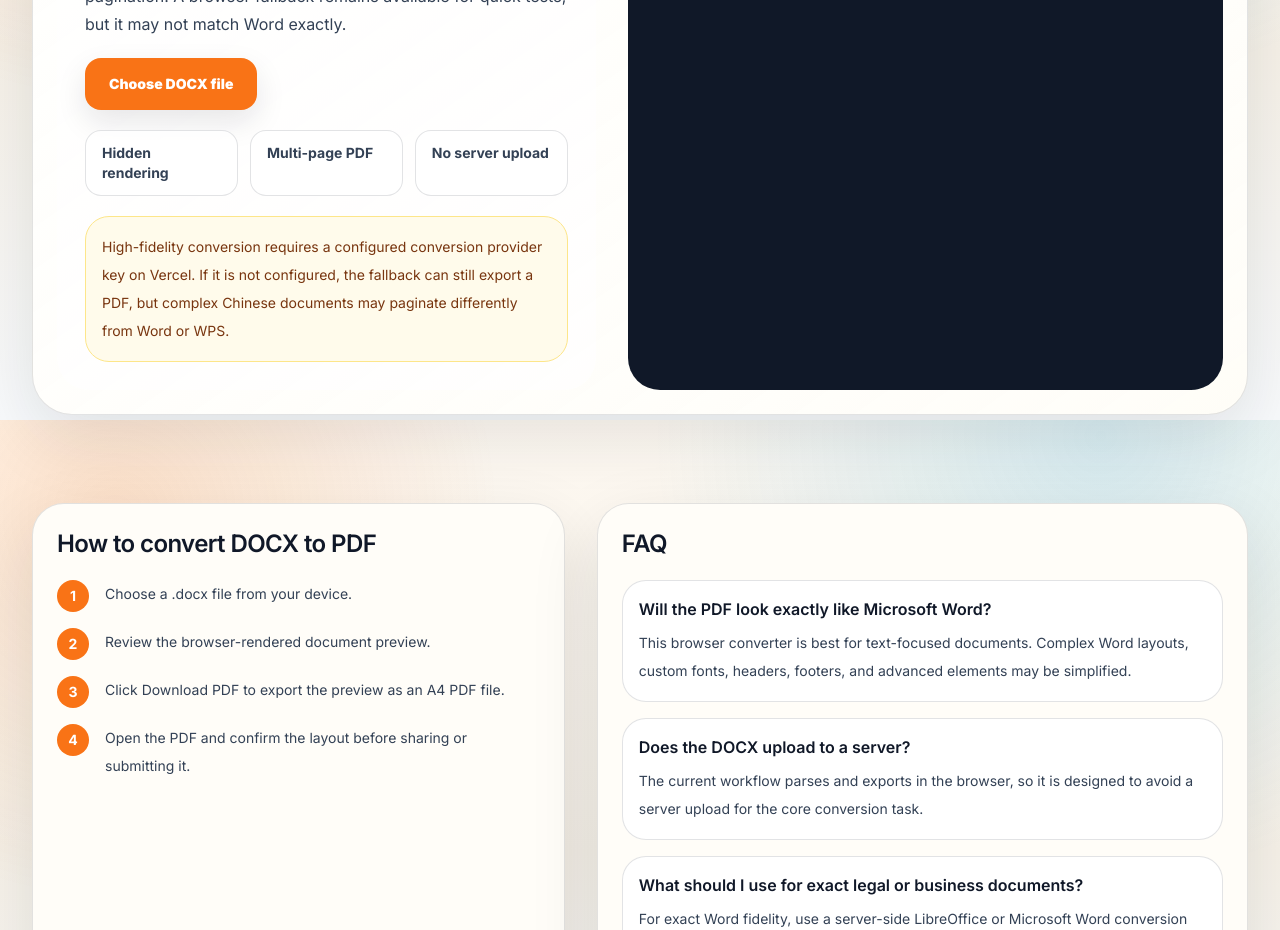
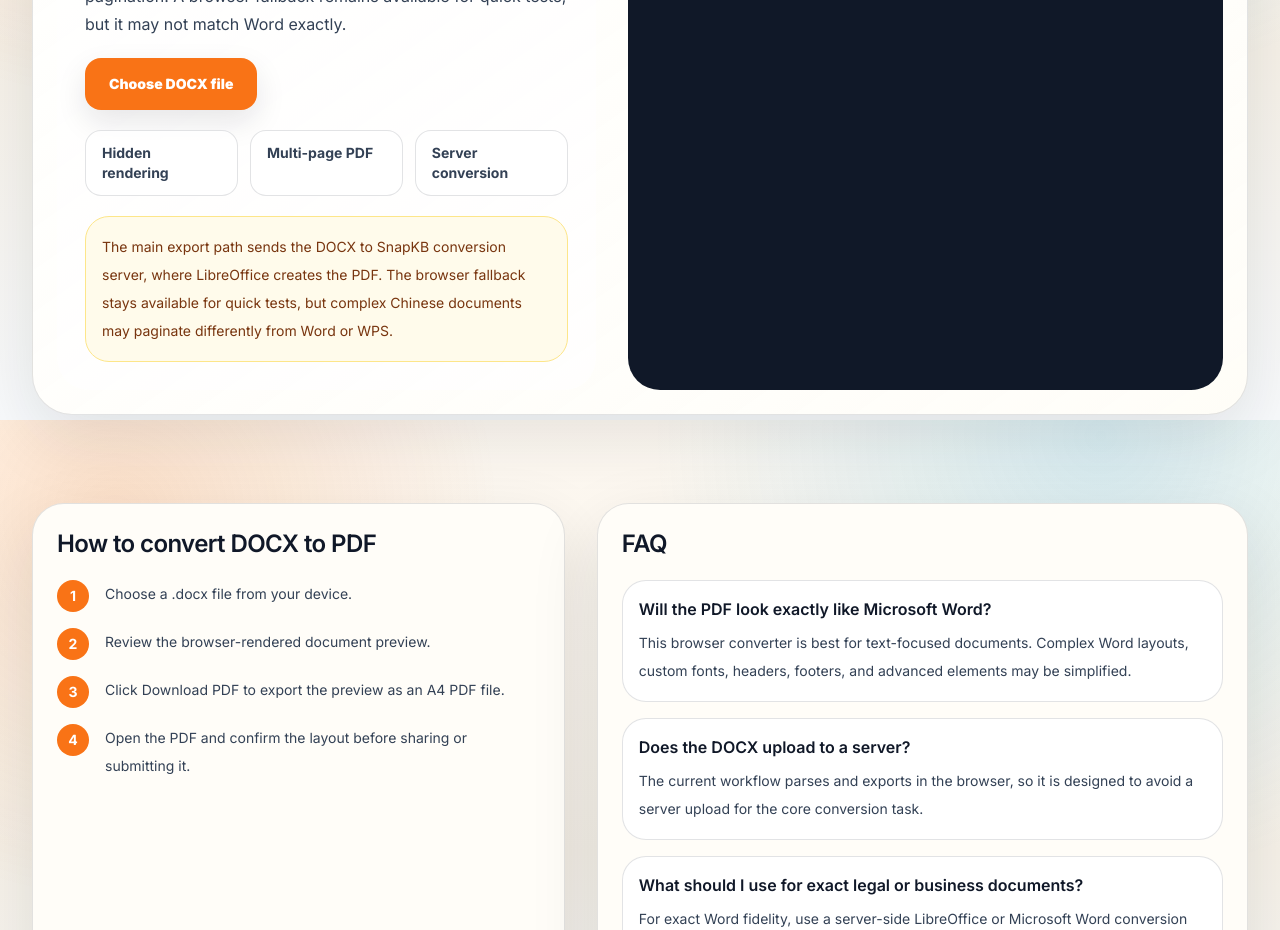
Before and after one commit to furyxss/snapkb, a Next.js app: page /docx-to-pdf in a window 1280 px wide. Shown: the part 1180-2110 px from the top of the page. Built offline with nearby package versions, Linux system fonts and the light colour scheme.

Commit message:
remove unreliable docx page estimate

```diff
--- a/components/docx-to-pdf-converter.tsx
+++ b/components/docx-to-pdf-converter.tsx
@@ -10,7 +10,6 @@ type DocxFile = {
   arrayBuffer: ArrayBuffer;
   fileName: string;
   fileSize: number;
-  pageCount: number;
 };
 
 type RenderedPage = {
@@ -207,14 +206,11 @@ export function DocxToPdfConverter() {
       setDocxFile(null);
 
       const arrayBuffer = await file.arrayBuffer();
-      const pages = await renderHiddenDocument(arrayBuffer);
-
       setDocxFile({
         file,
         arrayBuffer,
         fileName: stripDocxExtension(file.name),
         fileSize: file.size,
-        pageCount: Math.max(1, countEstimatedPages(pages)),
       });
       setProgress("");
     } catch (err) {
@@ -351,14 +347,14 @@ export function DocxToPdfConverter() {
               Multi-page PDF
             </div>
             <div className="rounded-2xl border border-[color:var(--border)] bg-white/80 px-4 py-3">
-              No server upload
+              Server conversion
             </div>
           </div>
 
           <div className="rounded-[1.5rem] border border-amber-200 bg-amber-50 px-4 py-4 text-sm leading-7 text-amber-900">
-            High-fidelity conversion requires a configured conversion provider key on Vercel. If it
-            is not configured, the fallback can still export a PDF, but complex Chinese documents
-            may paginate differently from Word or WPS.
+            The main export path sends the DOCX to SnapKB conversion server, where LibreOffice
+            creates the PDF. The browser fallback stays available for quick tests, but complex
+            Chinese documents may paginate differently from Word or WPS.
           </div>
 
           {error ? (
@@ -400,9 +396,9 @@ export function DocxToPdfConverter() {
                 </div>
                 <div className="rounded-[1.25rem] bg-white/10 p-4">
                   <p className="text-xs font-black uppercase tracking-[0.16em] text-slate-300">
-                    Pages
+                    Output
                   </p>
-                  <p className="mt-2 text-sm font-bold text-white">{docxFile.pageCount}</p>
+                  <p className="mt-2 text-sm font-bold text-white">PDF</p>
                 </div>
               </div>
 
```
